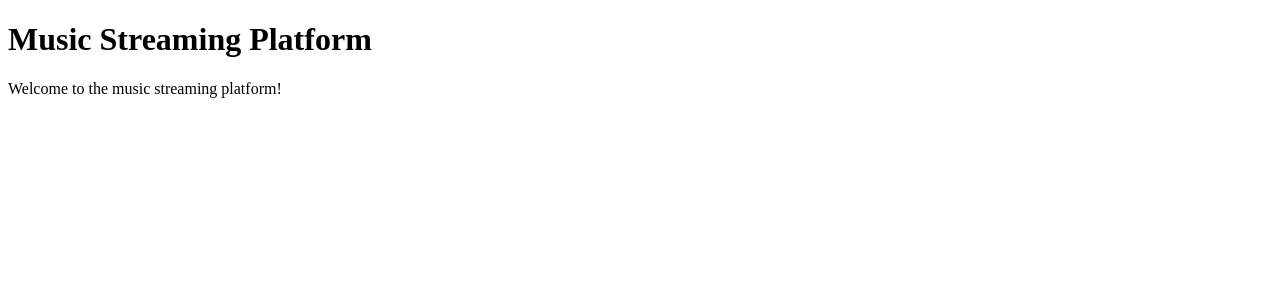
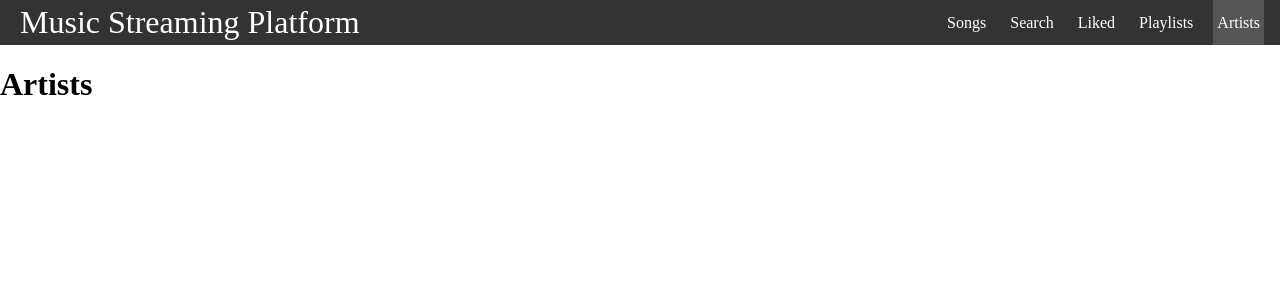
Before and after one commit to SandraMariyaGeorge/musicDB-dbms-prj, a React (Vite) app: page /artists in a window 1280 px wide. Shown: the top 300 px of the page. Built offline with nearby package versions, Linux system fonts and the light colour scheme.

Commit message:
added navbar and routing

```diff
--- a/package.json
+++ b/package.json
@@ -11,7 +11,8 @@
   },
   "dependencies": {
     "react": "^18.3.1",
-    "react-dom": "^18.3.1"
+    "react-dom": "^18.3.1",
+    "react-router-dom": "^6.26.2"
   },
   "devDependencies": {
     "@eslint/js": "^9.9.0",
--- a/src/App.jsx
+++ b/src/App.jsx
@@ -1,9 +1,23 @@
+import Navbar from "./components/navbar";
 import "./style.css";
+import Songs from "./pages/songs";
+import Search from "./pages/search";
+import Liked from "./pages/liked";
+import Artists from "./pages/artists";
+import Playlists from "./pages/playlists";
+import { Route, Routes } from "react-router-dom";
+
 export default function App() {
   return (
-    <div>
-      <h1>Music Streaming Platform</h1>
-      <p>Welcome to the music streaming platform!</p>
-    </div>
+  <>
+    <Navbar />
+    <Routes>
+      <Route path="/" element={<Songs />} />
+      <Route path="/search" element={<Search />} />
+      <Route path="/liked" element={<Liked />} />
+      <Route path="/playlists" element={<Playlists />} />
+      <Route path="/artists" element={<Artists />} />
+    </Routes>
+  </>
   )
 }
--- /dev/null
+++ b/src/components/navbar.jsx
@@ -0,0 +1,28 @@
+import { Link, useMatch, useResolvedPath} from "react-router-dom"
+
+export default function Navbar() {
+  return (
+    <nav className="nav">
+        <Link to="/" className="site-title">Music Streaming Platform</Link>
+        <ul>
+        <CustomLink to="/">Songs</CustomLink>
+        <CustomLink to="/search">Search</CustomLink>
+        <CustomLink to="/liked">Liked</CustomLink>
+        <CustomLink to="/playlists">Playlists</CustomLink>
+        <CustomLink to="/artists">Artists</CustomLink>
+        </ul>
+    </nav>
+  )
+}
+function CustomLink({ to, children, ...props }) {
+    const resolvedPath = useResolvedPath(to)
+    const isActive = useMatch({ path: resolvedPath.pathname, end: true })
+
+    return (
+      <li className={isActive ? "active" : ""}>
+        <Link to={to} {...props}>
+          {children}
+        </Link>
+      </li>
+    )
+  }
--- a/src/main.jsx
+++ b/src/main.jsx
@@ -1,9 +1,12 @@
 import { StrictMode } from 'react'
 import { createRoot } from 'react-dom/client'
-import App from './App.jsx'
+import App from './App'
+import { BrowserRouter } from 'react-router-dom'
 
 createRoot(document.getElementById('root')).render(
   <StrictMode>
-    <App />
+    <BrowserRouter>
+      <App />
+    </BrowserRouter>
   </StrictMode>,
 )
--- /dev/null
+++ b/src/pages/artists.jsx
@@ -0,0 +1,3 @@
+export default function Artists() {
+    return <h1>Artists</h1>
+}
--- /dev/null
+++ b/src/pages/liked.jsx
@@ -0,0 +1,3 @@
+export default function Liked() {
+    return <h1>Songs you have Liked</h1>
+}
--- /dev/null
+++ b/src/pages/playlists.jsx
@@ -0,0 +1,3 @@
+export default function Playlists() {
+    return <h1>Playlists</h1>
+}
--- /dev/null
+++ b/src/pages/search.jsx
@@ -0,0 +1,3 @@
+export default function Search() {
+    return <h1>Search the song you need</h1>
+}
--- /dev/null
+++ b/src/pages/songs.jsx
@@ -0,0 +1,3 @@
+export default function Songs() {
+    return <h1>Songs lists</h1>
+}
--- a/src/style.css
+++ b/src/style.css
@@ -0,0 +1,51 @@
+* {
+    box-sizing: border-box;
+  }
+
+  body {
+    margin: 0;
+  }
+
+  .container {
+    margin: 1rem;
+    text-align: center;
+  }
+
+  .nav {
+    background-color: #333;
+    color: white;
+    display: flex;
+    justify-content: space-between;
+    align-items: stretch;
+    gap: 2rem;
+    padding: 0 1rem;
+  }
+
+  .site-title {
+    font-size: 2rem;
+  }
+
+  .nav ul {
+    padding: 0;
+    margin: 0;
+    list-style: none;
+    display: flex;
+    gap: 1rem;
+  }
+
+  .nav a {
+    color: inherit;
+    text-decoration: none;
+    height: 100%;
+    display: flex;
+    align-items: center;
+    padding: .25rem;
+  }
+
+  .nav li.active {
+    background-color: #555;
+  }
+
+  .nav li:hover {
+    background-color: #777;
+  }
```
Also changed, not shown: 1 other file (tests, documents, lock files or other folders).
